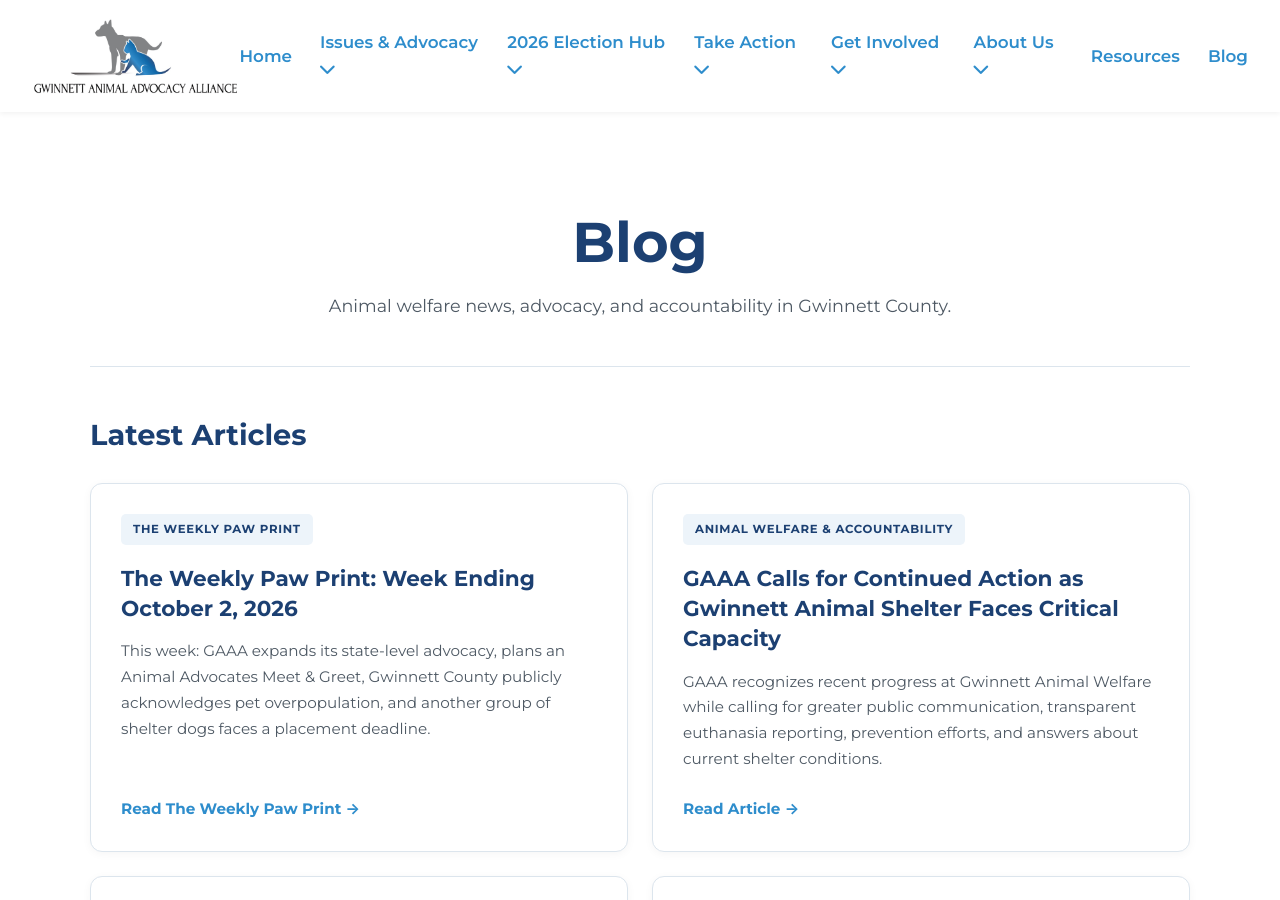
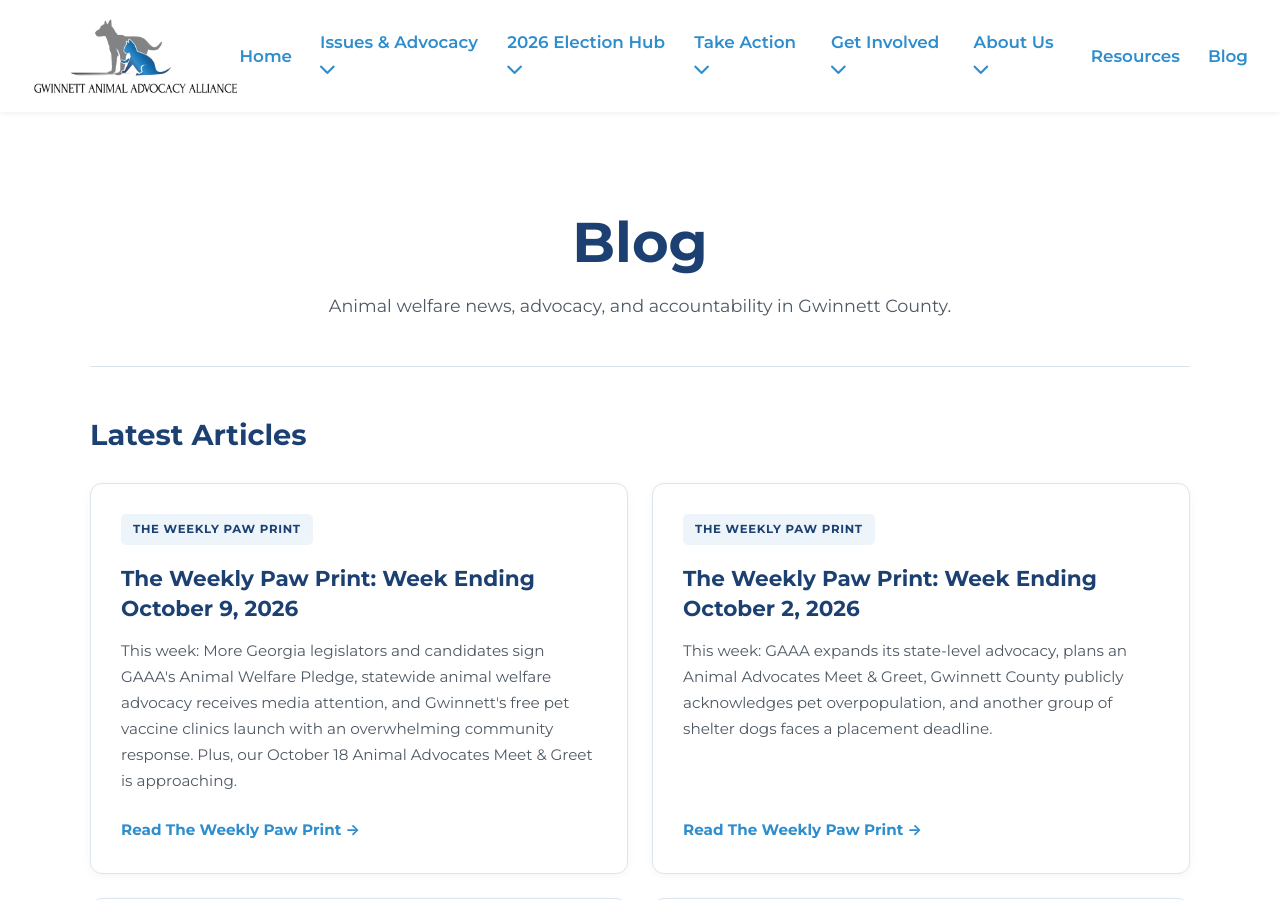
Before and after one commit to whitleybacon/gwinnett-animal-advocacy-alliance, a Jekyll site: the page built from blog/index.html, in a window 1280 px wide and 900 px high. Built offline with Jekyll 4.4.1, drawn with Linux system fonts in a browser that asks for light colours.

Commit message:
Update index.html

```diff
--- a/blog/index.html
+++ b/blog/index.html
@@ -225,6 +225,35 @@
 
         <div class="blog-grid">
 
+           <!-- WEEKLY PAW PRINT — OCTOBER 9, 2026 -->
+
+            <article class="blog-card">
+
+                <span class="blog-card-label">
+                    The Weekly Paw Print
+                </span>
+
+                <h3>
+                    The Weekly Paw Print:
+                    Week Ending October 9, 2026
+                </h3>
+
+                <p>
+                    This week: More Georgia legislators and candidates
+                    sign GAAA's Animal Welfare Pledge, statewide
+                    animal welfare advocacy receives media attention,
+                    and Gwinnett's free pet vaccine clinics launch
+                    with an overwhelming community response.
+                    Plus, our October 18 Animal Advocates
+                    Meet &amp; Greet is approaching.
+                </p>
+
+                <a href="/blog/weekly-paw-print/2026/weekly-paw-print-october-9-2026.html">
+                    Read The Weekly Paw Print &rarr;
+                </a>
+
+            </article>
+
             <!-- WEEKLY PAW PRINT — OCTOBER 2, 2026 -->
 
             <article class="blog-card">
```
